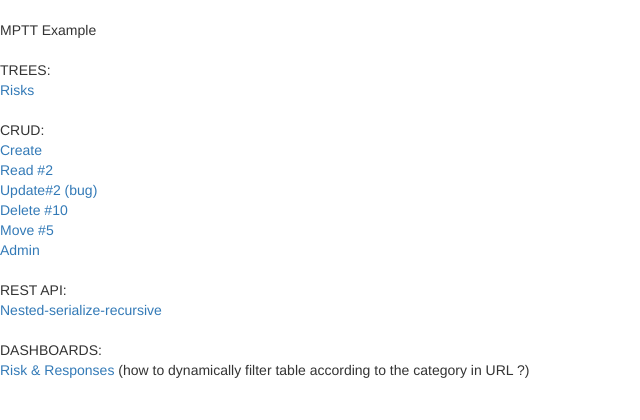
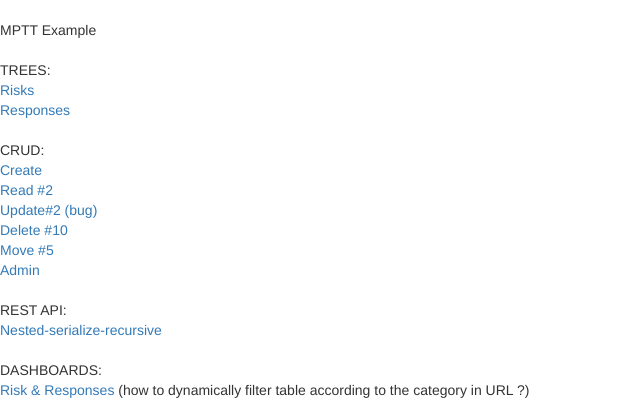
Before and after one commit to elcolie/mpttjson, a Django app: page / in a window 1280 px wide. Shown: the top 420 px of the page, without its empty margins (0-640 px from the left). Run offline with Django 3.2, Linux system fonts and the light colour scheme; parts of the project's set-up code (start-up, migrations or seed data) failed here and were passed over; some libraries are stand-ins or nearby versions.

Commit message:
small corrections

```diff
--- a/mpttjson/urls.py
+++ b/mpttjson/urls.py
@@ -52,13 +52,10 @@ urlpatterns = [
 
     #The following code injects the slug (path) into the url for the breadcrumbs
     url(r'^risk/(?P<path>.*)', mptt_urls.view(model='risk.models.Risk', view='risk.views.risk', slug_field='slug'), {'extra': ''}, name='risk'),
-
-    url(r'^datatables_4$', ResponsesList.as_view(), name="datatables_4"),
+    url(r'^responses_list$', ResponsesList.as_view(), name="responses_list"),
     url(r'^responses_data/$', ResponsesListJson.as_view(), name="responses_list_json"),
-
     url(r'^responses/(?P<pk>\d+)/$', responses_detail, name='responses_detail'),
     url(r'^responses/new/$', responses_new, name='responses_new'),
     url(r'^responses/(?P<pk>\d+)/edit/$', responses_edit, name='responses_edit'),
 
-
     ]
--- a/templates/home.html
+++ b/templates/home.html
@@ -30,7 +30,8 @@
 
     <a href="/risk/">Risks</a>
     <br>
-
+    <a href="/responses_list">Responses</a>
+    <br>
 
     <br>
 
```
Also changed, not shown: risk/views.py (+40 -19 lines).
